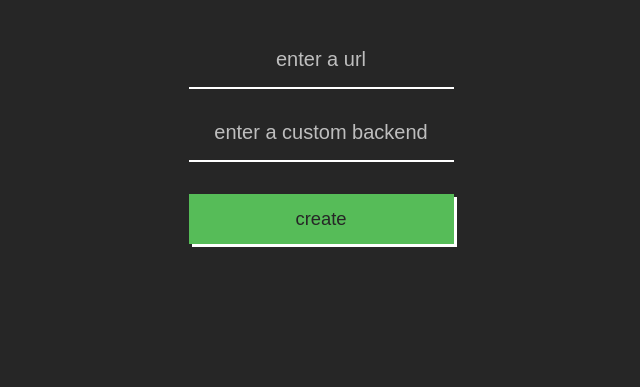
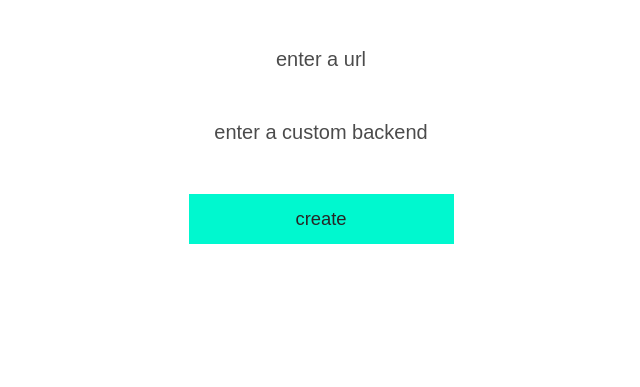
Before and after one commit to DogeRDP/crack.ga, a website: page public/index.html in a window 1280 px wide. Shown: the part 413-800 px from the top of the page, without its empty margins (319-959 px from the left). Drawn offline with nearby package versions, Linux system fonts and the light colour scheme.

Commit message:
Update styles.css

```diff
--- a/public/styles.css
+++ b/public/styles.css
@@ -15,7 +15,7 @@ body {
   flex-direction: column;
   justify-content: center;
   align-items: center;
-  background-color: #262626;
+  background-color: #ffffff;
 }
 
 header {
@@ -63,11 +63,11 @@ header {
 
 .input:focus {
   outline: none;
-  border-bottom-color: #56BC58;
+  border-bottom-color: hsl(175, 94%, 50%);
 }
 
 .input::placeholder {
-  color: #ffffff;
+  color: #000000;
   opacity: 0.7;
 }
 
@@ -77,7 +77,7 @@ header {
   font-size: 1.15rem;
   color: #262626;
   border: none;
-  background-color: #56BC58;
+  background-color: #00f8cf;
   padding: 0.75em 1.25rem;
   box-shadow: 3px 3px 0 0 #ffffff;
   transition: box-shadow 0.2s ease-in-out;
```
